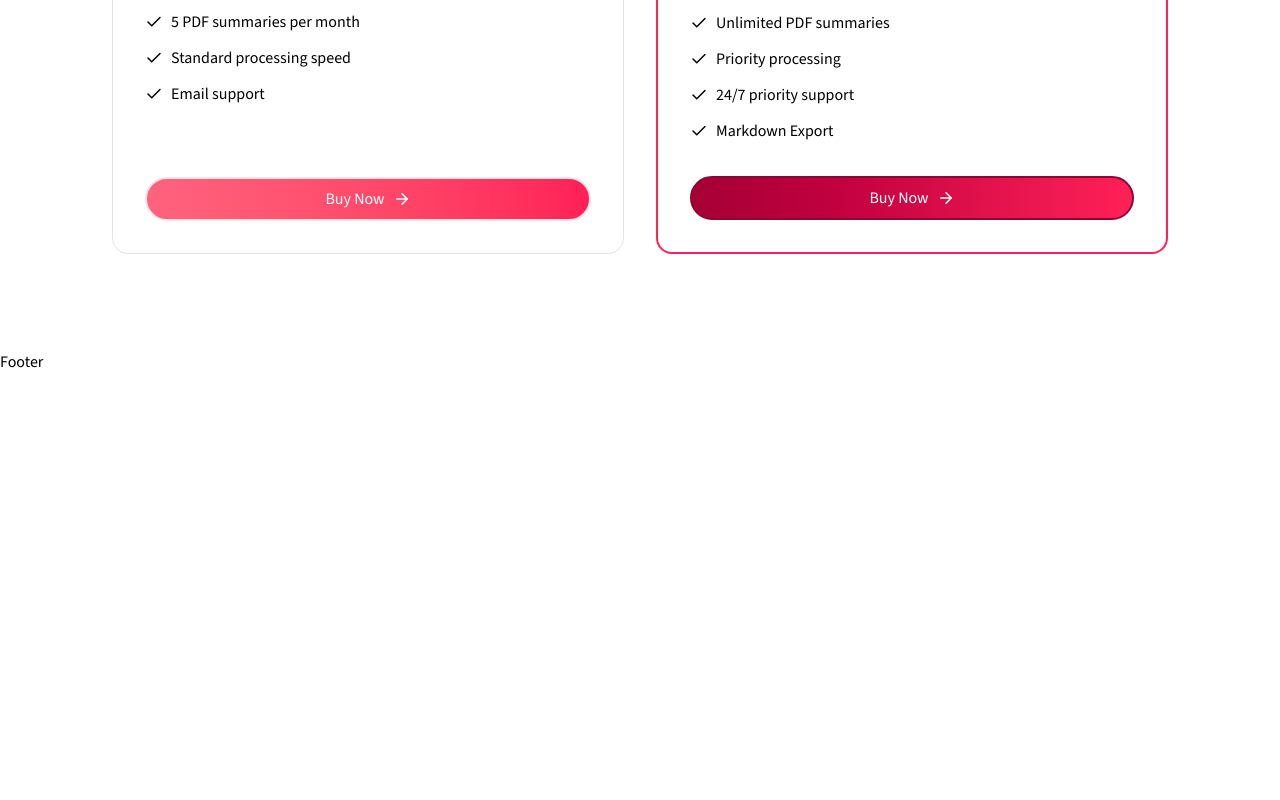
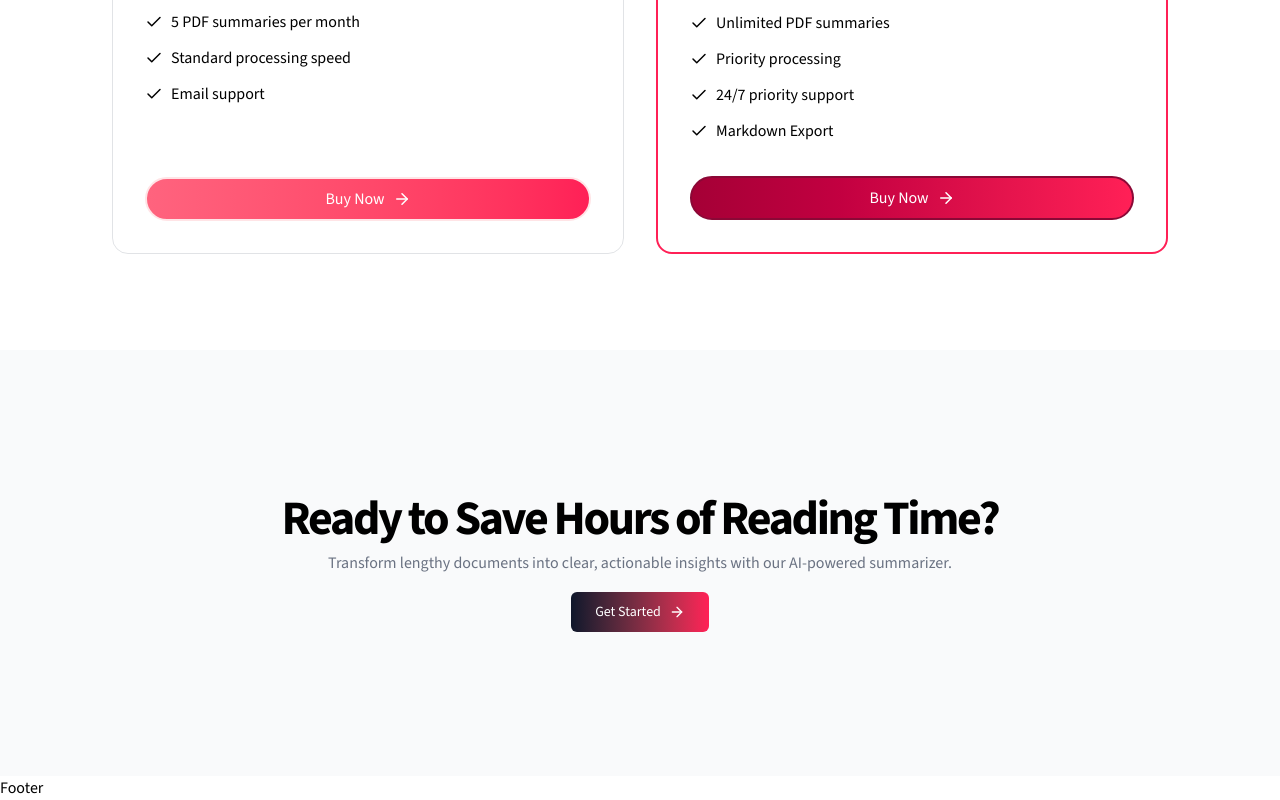
Before and after one commit to Jacquesehrardt/SumMate, a Next.js app: page / in a window 1280 px wide. Shown: the part 1900-2700 px from the top of the page. Before the commit the page ends 2274 px from the top, so only its background shows below. Built offline with nearby package versions, Linux system fonts and the light colour scheme.

Commit message:
Added CTAsection

```diff
--- a/app/page.tsx
+++ b/app/page.tsx
@@ -4,6 +4,7 @@
 import DemoSection from "@/components/home/demo-section";
 import HowItWorksSection from "@/components/home/how-it-works-section";
 import PricingSection from "@/components/home/pricing-section";
+import CTASection from "@/components/home/cta-section";
 
 export default function Home() {
   return (
@@ -14,8 +15,8 @@
         <DemoSection />
         <HowItWorksSection />
         <PricingSection />
+        <CTASection />
       </div>
-      {/*<CTASection /> */}
     </div>
   );
 }
--- /dev/null
+++ b/components/home/cta-section.tsx
@@ -0,0 +1,35 @@
+import Link from "next/link";
+import { Button } from "../ui/button";
+import { ArrowRight } from "lucide-react";
+
+export default function CTASection() {
+   return (
+      <section className="bg-gray-50 py-12">
+         <div className="py-12 lg:py-24 mx-w-5xl mx-auto px-4 sm:px-6 lg:px-8">
+            <div className="flex flex-col items-center justify-center space-y-4 text-center">
+               <div className="space-y-2">
+                  <h2 className="text-3xl font-bold tracking-tighter sm:text-4xl md:text-5xl">Ready to Save Hours of Reading Time?</h2>
+                  <p className="mx-auto max-w-[700px] text-gray-500 md:text-xl/relaxed lg:text-base/relaxed dark:text-gray-400">Transform lengthy documents into clear, actionable insights with our AI-powered summarizer.</p>
+               </div>
+               <div className="flex flex-col gap-2 min-[400px]:flex-row justify-center">
+                  <div className="">
+                     <Button
+                        size="lg"
+                        variant={"link"}
+                        className="w-full min-[400px]:w-auto bg-linear-to-r from-slate-900 to-rose-500 hover:from-rose-500 hover:to-slate-900 hover:text-white text-white transition-all duration-300"
+                     >
+                        <Link
+                           href="/#pricing"
+                           className="flex items-center justify-center"
+                        >
+                           Get Started
+                           <ArrowRight className="ml-2 h-4 w-4 animate-pulse" />
+                        </Link>
+                     </Button>
+                  </div>
+               </div>
+            </div>
+         </div>
+      </section>
+   )
+}
```
